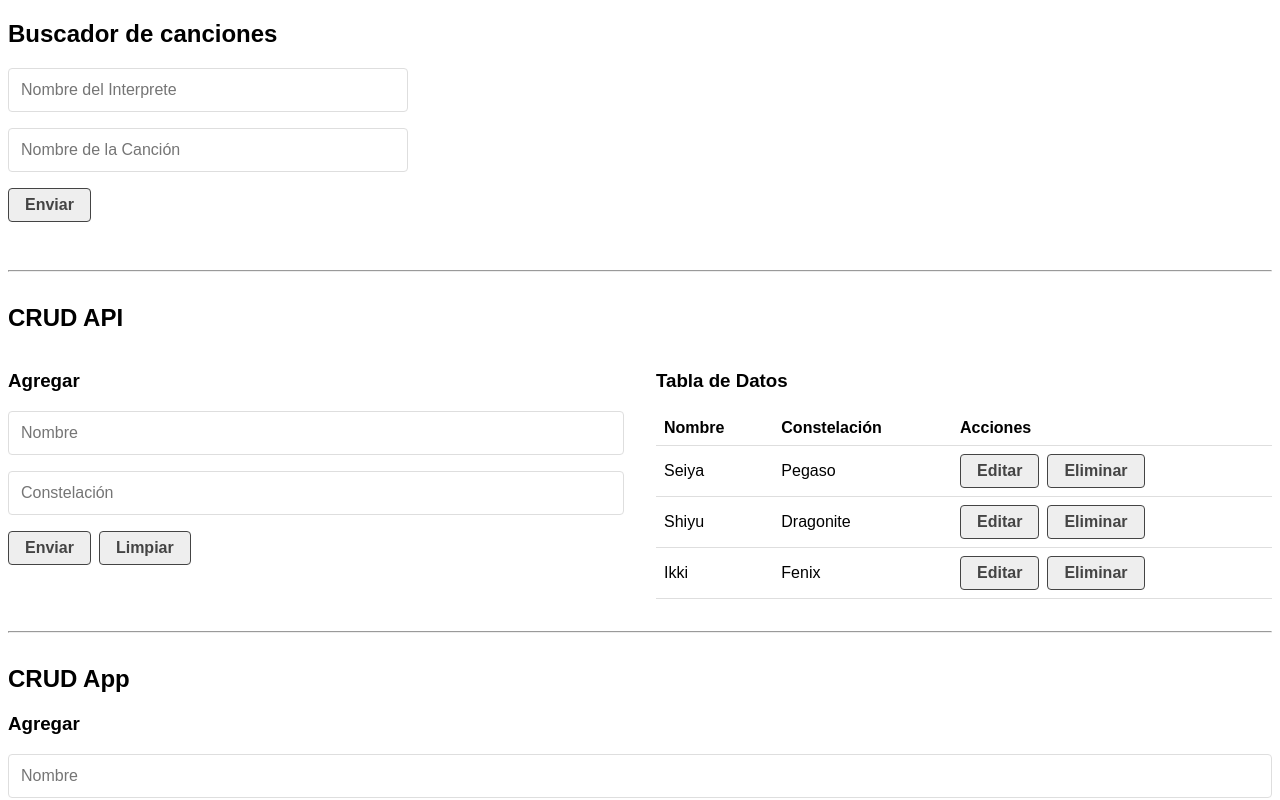
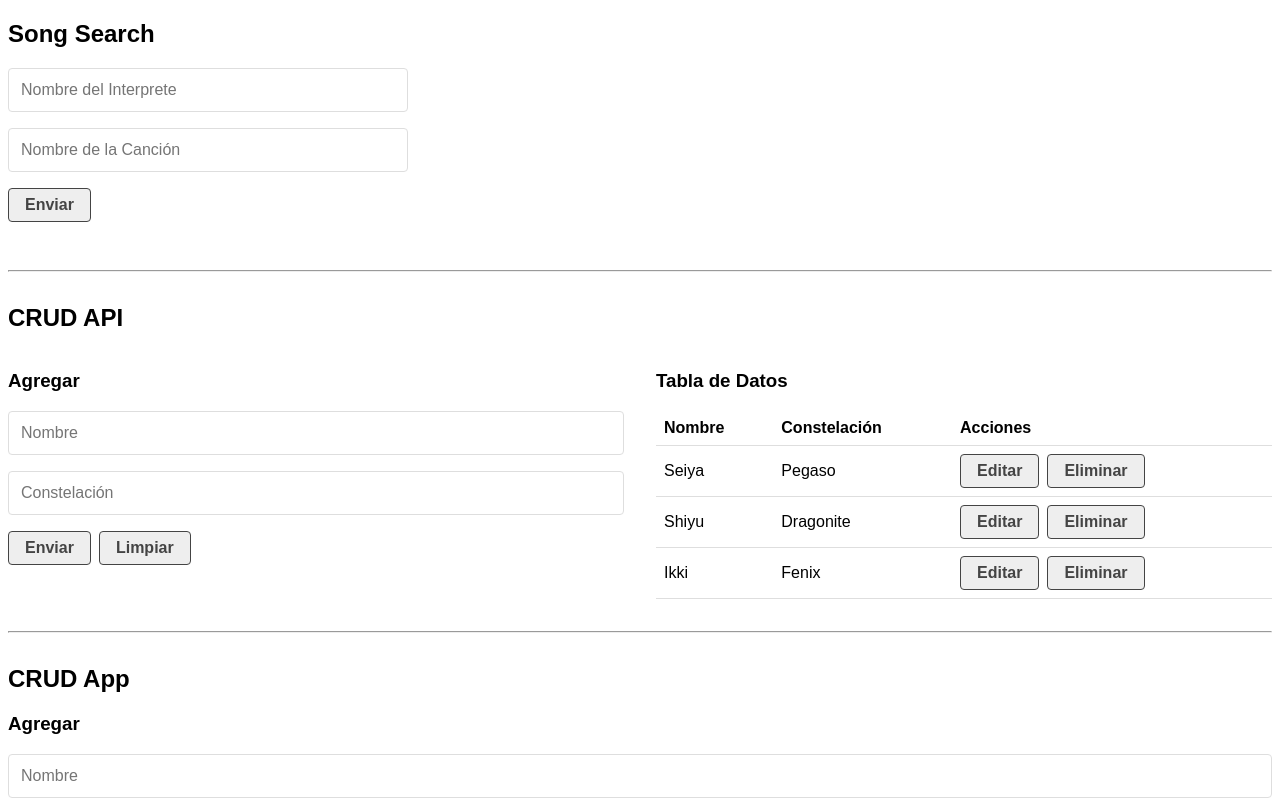
Before and after one commit to dashdancin/Ejercicios_React, a React (Create React App) app: page / in a window 1280 px wide. Shown: the top 800 px of the page. Built offline with nearby package versions, Linux system fonts and the light colour scheme; data requests are answered from the project's data file.

Commit message:
Fix bug massage song color

```diff
--- a/src/Components/SongDetails.js
+++ b/src/Components/SongDetails.js
@@ -10,7 +10,8 @@ const SongDetails = ({ search, lyric, bio }) => {
   <>
    {lyric.error || lyric.err || lyric.name === 'AbortError' ? (
     <Message
-     msg={`Error: no existe la canción <em>${search.song}</em>`}
+     msg={`Error: no existe la canción '${search.song}'`}
+     bgColor='#dc3545'
     />
    ) : (
     <SongLyric title={search.song} lyrics={lyric.lyrics} />
--- a/src/Components/SongSearch.js
+++ b/src/Components/SongSearch.js
@@ -1,3 +1,63 @@
+// import React, { useState, useEffect } from 'react';
+// import { helpHttp } from '../helpers/helpHttp';
+// import Loader from './Loader';
+// import SongDetails from './SongDetails';
+// import SongForm from './SongForm';
+
+// const SongSearch = () => {
+//  const [search, setSearch] = useState(null);
+//  const [lyric, setLyric] = useState(null);
+//  const [bio, setBio] = useState(null);
+//  const [loading, setLoading] = useState(false);
+
+//  useEffect(() => {
+//   if (search === null) return;
+
+//   const fetchData = async () => {
+//    const { artist, song } = search;
+
+//    let artistUrl = `https://www.theaudiodb.com/api/v1/json/2/search.php?s=${artist}`;
+//    let songUrl = `https://api.lyrics.ovh/v1/${artist}/${song}`;
+
+//    //  console.log(artistUrl, songUrl);
+
+//    setLoading(true);
+
+//    const [artistRes, songRes] = await Promise.all([
+//     helpHttp().get(artistUrl),
+//     helpHttp().get(songUrl),
+//    ]);
+
+//    //  console.log(artistRes, songRes);
+
+//    setBio(artistRes);
+//    setLyric(songRes);
+//    setLoading(false);
+//   };
+
+//   fetchData();
+//  }, [search]);
+
+//  const handleSearch = (data) => {
+//   // console.log(data);
+//   setSearch(data);
+//  };
+
+//  return (
+//   <div>
+//    <h2>Buscador de canciones</h2>
+//    <article className='grid-1-3'>
+//     <SongForm handleSearch={handleSearch} />
+//     {loading && <Loader />}
+//     {search && !loading && (
+//      <SongDetails search={search} lyric={lyric} bio={bio} />
+//     )}
+//    </article>
+//   </div>
+//  );
+// };
+
+// export default SongSearch;
 import React, { useState, useEffect } from 'react';
 import { helpHttp } from '../helpers/helpHttp';
 import Loader from './Loader';
@@ -19,7 +79,7 @@ const SongSearch = () => {
    let artistUrl = `https://www.theaudiodb.com/api/v1/json/2/search.php?s=${artist}`;
    let songUrl = `https://api.lyrics.ovh/v1/${artist}/${song}`;
 
-   //  console.log(artistUrl, songUrl);
+   //console.log(artistUrl, songUrl);
 
    setLoading(true);
 
@@ -28,7 +88,7 @@ const SongSearch = () => {
     helpHttp().get(songUrl),
    ]);
 
-   //  console.log(artistRes, songRes);
+   //console.log(artistRes, songRes);
 
    setBio(artistRes);
    setLyric(songRes);
@@ -39,13 +99,13 @@ const SongSearch = () => {
  }, [search]);
 
  const handleSearch = (data) => {
-  // console.log(data);
+  //console.log(data);
   setSearch(data);
  };
 
  return (
   <div>
-   <h2>Buscador de canciones</h2>
+   <h2>Song Search</h2>
    <article className='grid-1-3'>
     <SongForm handleSearch={handleSearch} />
     {loading && <Loader />}
```
